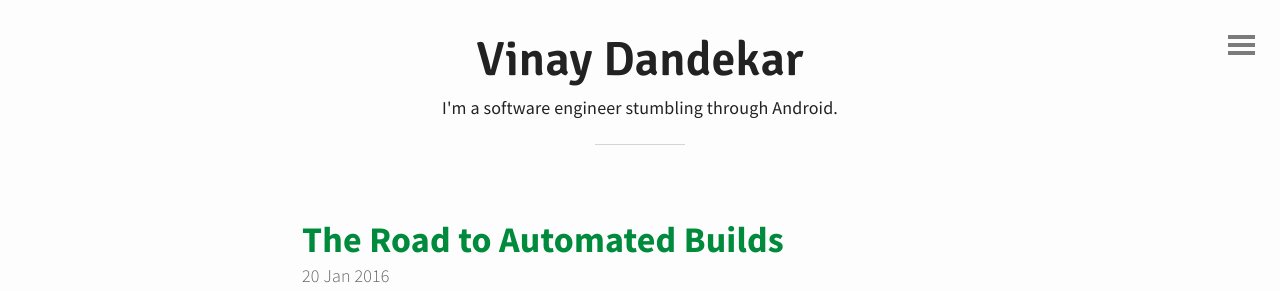
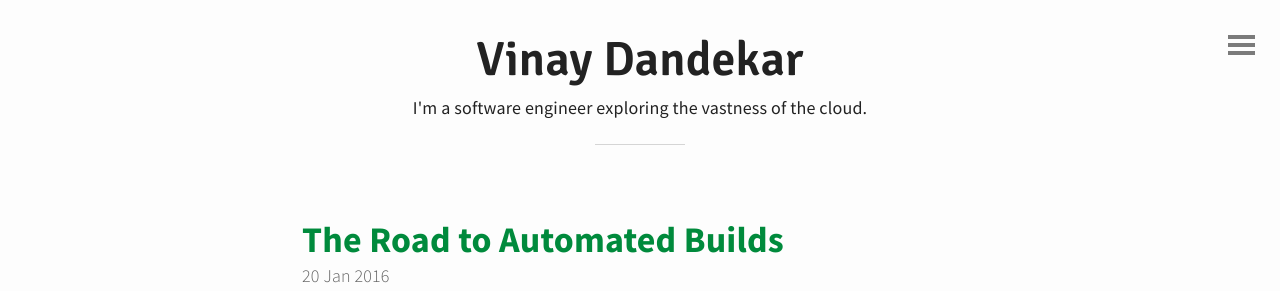
Before and after one commit to roadmapper/roadmapper.github.io, a Jekyll site: the page built from index.html, in a window 1280 px wide. Shown: the top 291 px of the page. Built offline with Jekyll 4.4.1, drawn with Linux system fonts in a browser that asks for light colours; nearby versions of some CDN libraries; Markdown is read by kramdown in place of the engine named in the settings; the list of posts is cut into pages by our own code.

```diff
--- a/_config.yml
+++ b/_config.yml
@@ -1,22 +1,21 @@
 # Site settings
 title: 'roadmapper'
-description: "I'm a software engineer stumbling through Android."
+description: "I'm a software engineer exploring the vastness of the cloud."
 url: "http://roadmapper.github.io"
 author:
   name: "Vinay Dandekar"
 
 # Build settings
 baseurl: / # Change this to your relative path (ex: /blog/), or leave just a /
-#markdown: kramdown
+markdown: kramdown
 
 #kramdown:
 #  input: GFM
 
-markdown: redcarpet
 markdown_ext:  markdown,mkdown,mkdn,mkd,md
 
-redcarpet:
-  extensions: ["tables", "autolink", "strikethrough", "space_after_headers", "with_toc_data", "fenced_code_blocks"]
+# redcarpet:
+#   extensions: ["tables", "autolink", "strikethrough", "space_after_headers", "with_toc_data", "fenced_code_blocks"]
 
 
 source: .
```
